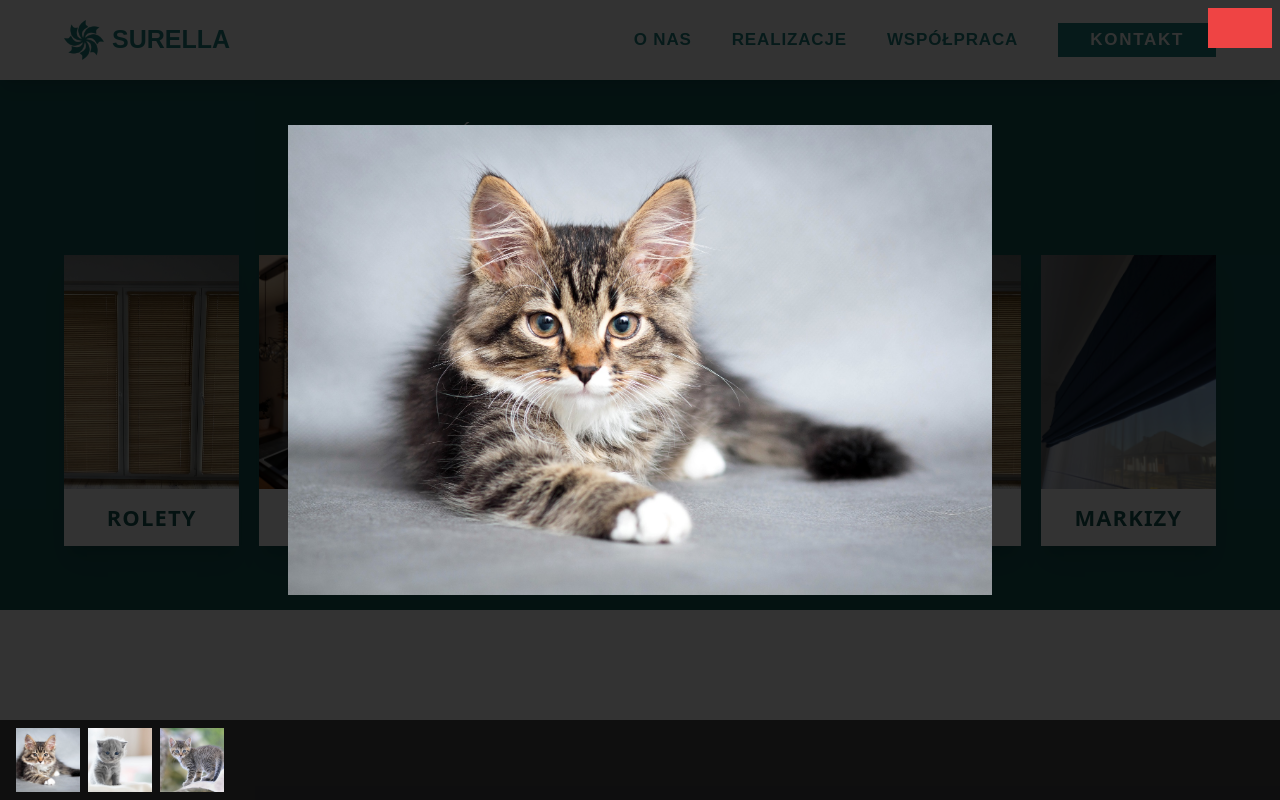
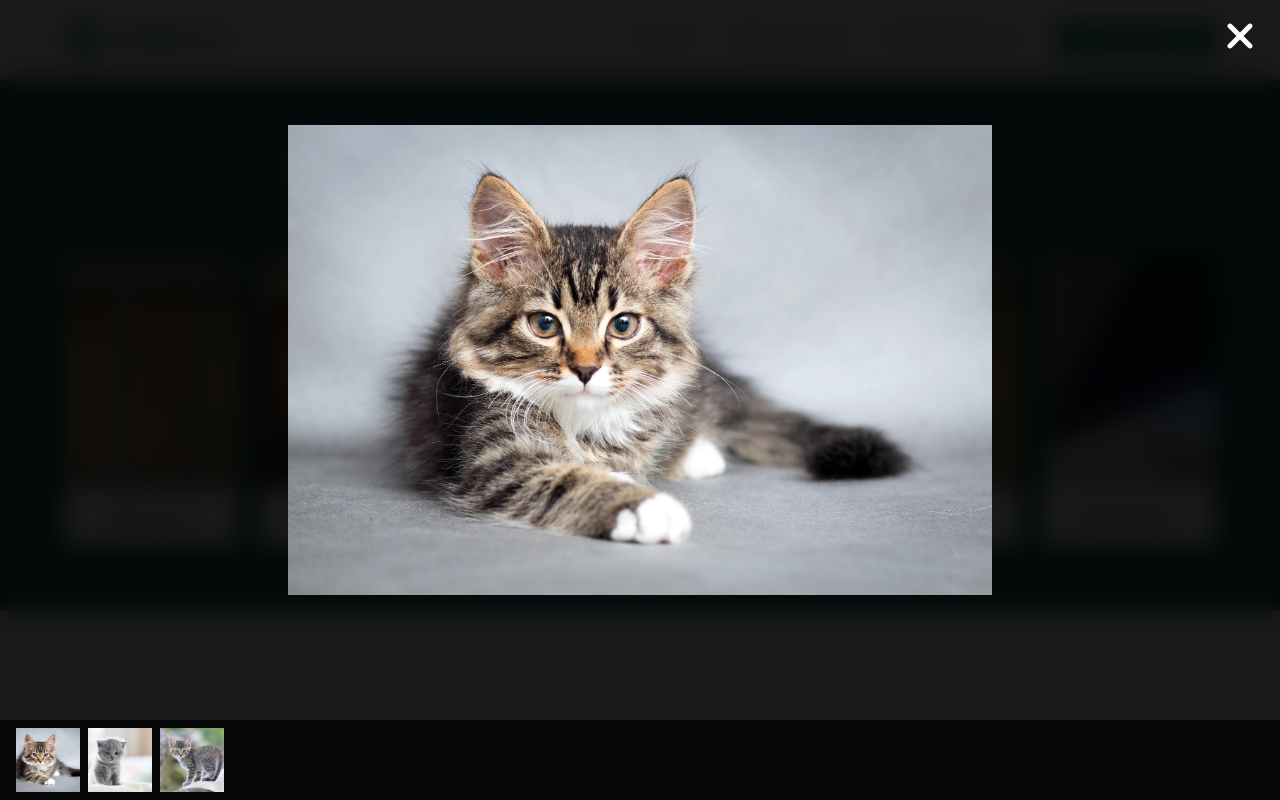
Before and after one commit to Hosuqa/Surella, a React (Vite) app: page / in a window 1280 px wide. Both pictures are taken after a click on the element "ROLETY". Shown: the part 1576-2376 px from the top of the page. Built offline with nearby package versions, Linux system fonts and the light colour scheme; a web font is replaced by a local one.

Commit message:
[ADD] X mark on gallery

```diff
--- a/src/components/sections/Gallery.tsx
+++ b/src/components/sections/Gallery.tsx
@@ -6,6 +6,7 @@ import { styles } from "../../styles";
 import { hero1, hero2, hero3} from '../../assets';
 import images from '../../images.json'
 import { useEffect, useState } from 'react';
+import { FaXmark } from "react-icons/fa6";
 
 type Props = {
     image: string;
@@ -24,14 +25,14 @@ const GalleryModal = ({ currentSet, onClick }: GalleryModalProps ) => {
 
     useEffect(() => {
 
-        if (currentSet != null) setCurrentPhoto(currentSet[0])
+        if (currentSet != null) setCurrentPhoto(currentSet[0]);
 
     }, [currentSet]);
 
     return (
-        <div className={`${currentSet ? "fixed" : "hidden"} flex z-[9999] top-0 right-0 w-[100vw] h-[100vh] bg-black/80`}>
+        <div className={`${currentSet ? "fixed" : "hidden"} flex z-[9999] top-0 right-0 w-[100vw] h-[100vh] bg-black/90 backdrop-blur-md`}>
             <div className='relative w-full h-full flex'>
-                <div className='absolute top-2 right-2 w-[5vw] h-[5vh] bg-red-500 cursor-pointer' onClick={onClick}/>
+                <FaXmark className='absolute top-4 right-4 xl:right-2 w-[5vw] h-[5vh] cursor-pointer text-white' onClick={onClick}/>
                 <div className='w-full h-[90vh] xl:py-20 xl:px-72 lg:py-16 lg:px-48 md:py-12 md:px-24 py-10 px-8'>
                     <div className=" w-full h-full relative">
                         <img src={currentPhoto} className="object-contain w-full h-full" alt="zdjecie" />
@@ -41,7 +42,7 @@ const GalleryModal = ({ currentSet, onClick }: GalleryModalProps ) => {
                 <div className='absolute flex bottom-0 w-full h-[10vh] bg-black/70'>
                     <div className='w-full h-full p-2 gap-2 flex px-4'>
                         { currentSet && currentSet.map((image) => (
-                            <div className='h-full aspect-square overflow-hidden group cursor-pointer'>
+                            <div className='h-full aspect-square overflow-hidden group cursor-pointer' onClick={ () =>  setCurrentPhoto(image) }>
                                 <div className='w-full h-full relative'>
                                     <img src={image} className='object-cover w-full h-full group-hover:scale-[1.2] duration-300'/>
                                     <div className="bg-black w-full h-full absolute top-0 bottom-0 group-hover:opacity-70 opacity-0 duration-300"></div>
```
